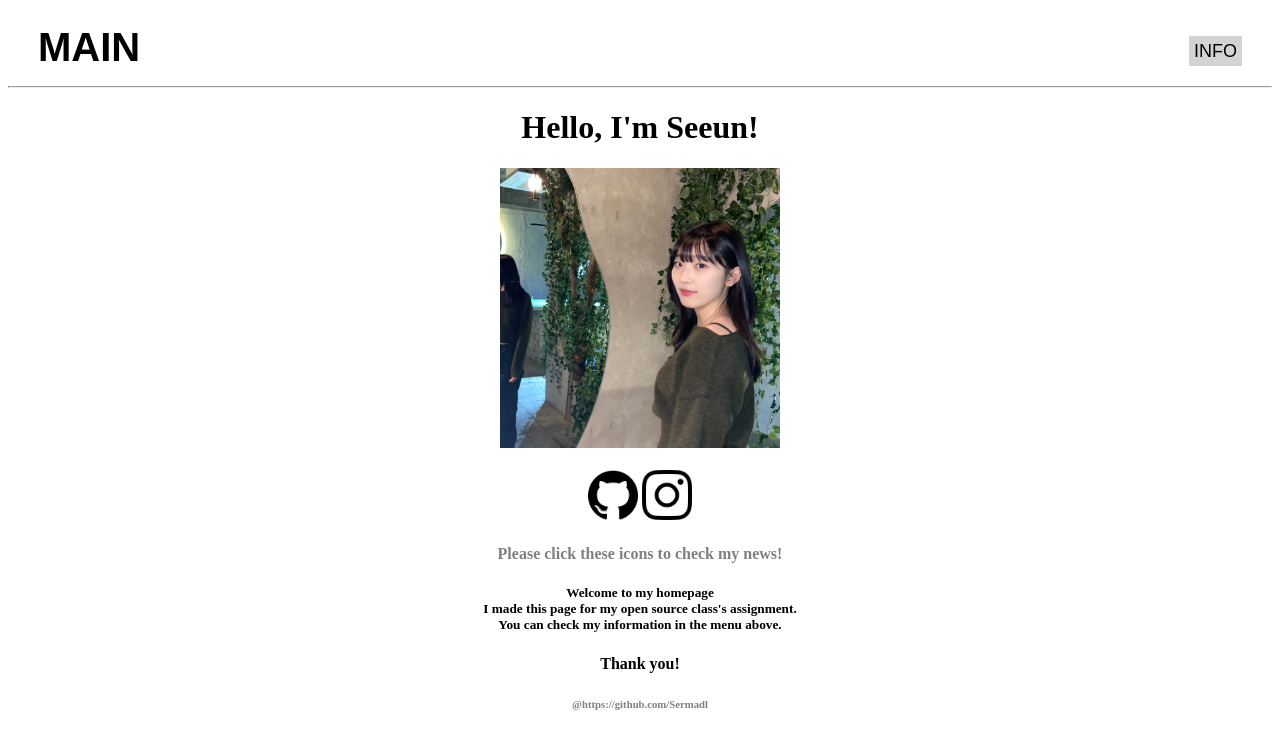
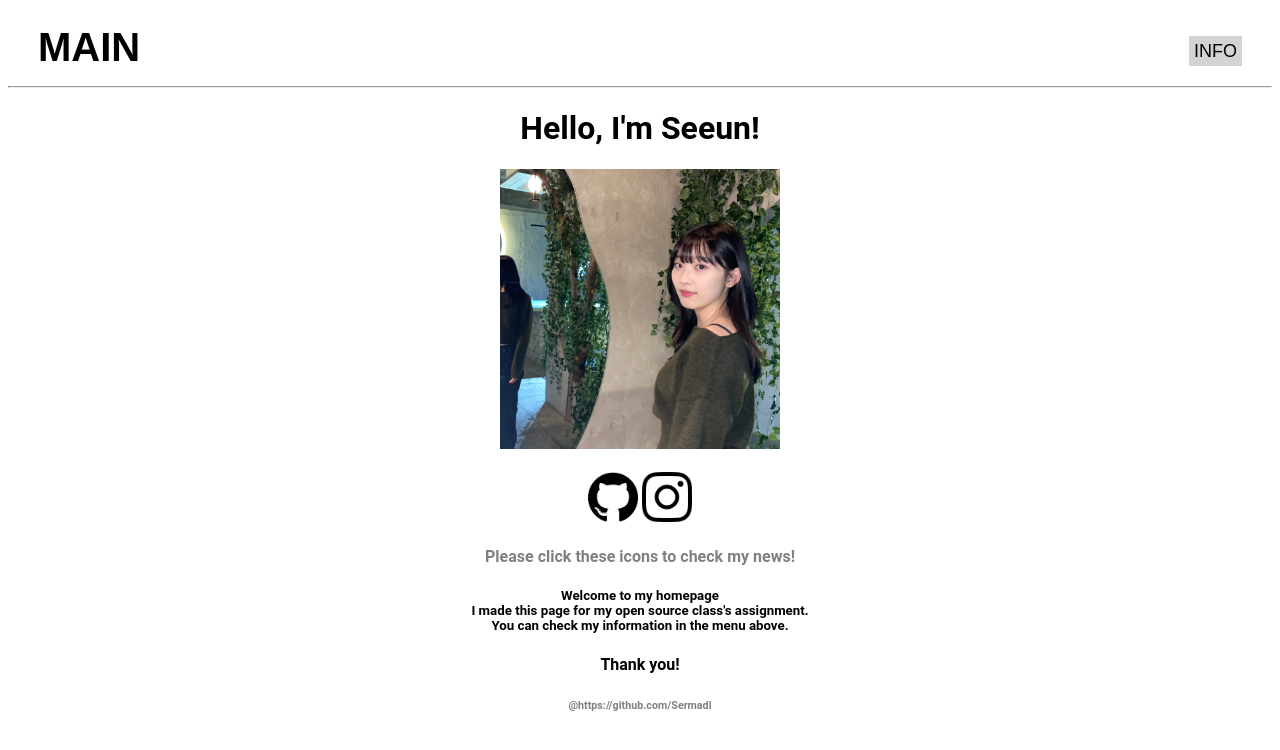
Before and after one commit to Sermadl/Mid-Term-Project, a plain HTML site: page index.html in a window 1280 px wide. Drawn offline with Linux system fonts and the light colour scheme.

Commit message:
eleventh commit

```diff
--- a/style.css
+++ b/style.css
@@ -1,3 +1,7 @@
+html{
+    font-family: "Roboto", "Noto Sans KR", sans-serif;
+}
+
 .title{
     margin:0;
     font-family: 'Montserrat', sans-serif;
```
